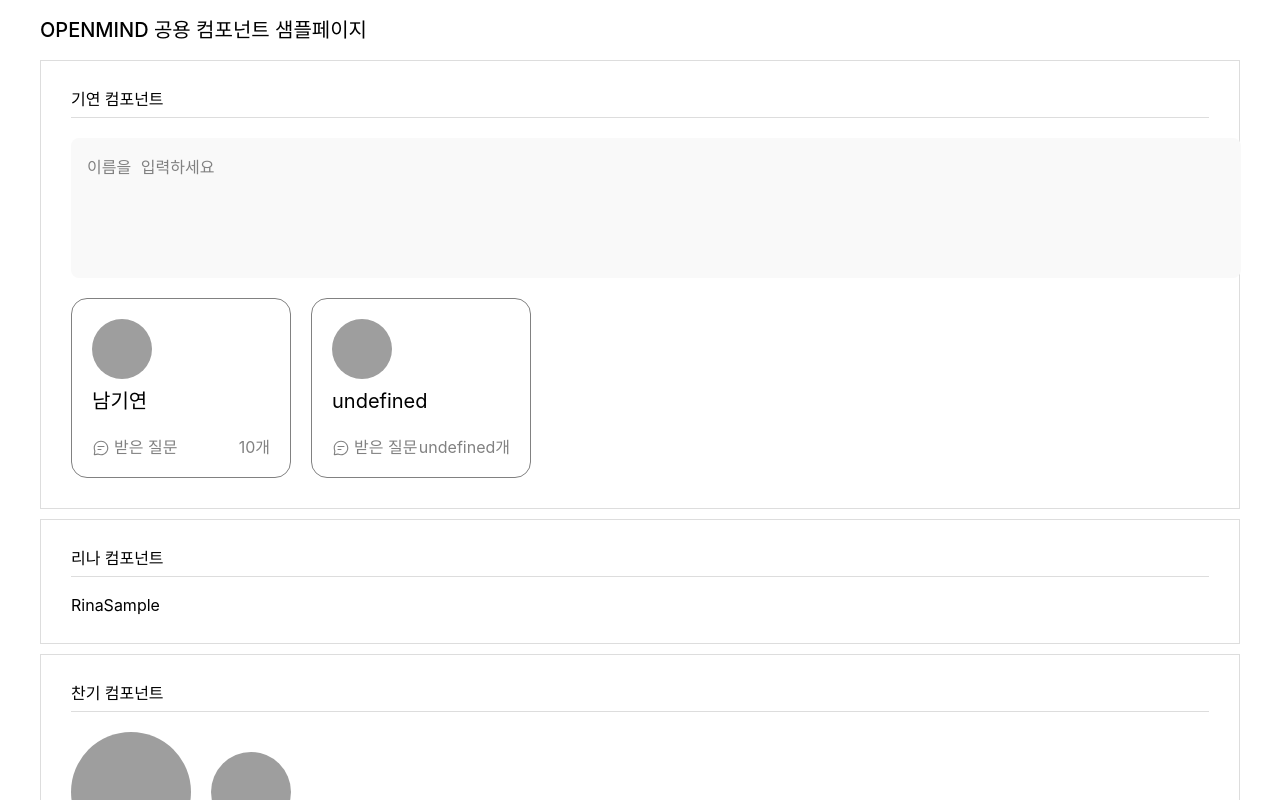
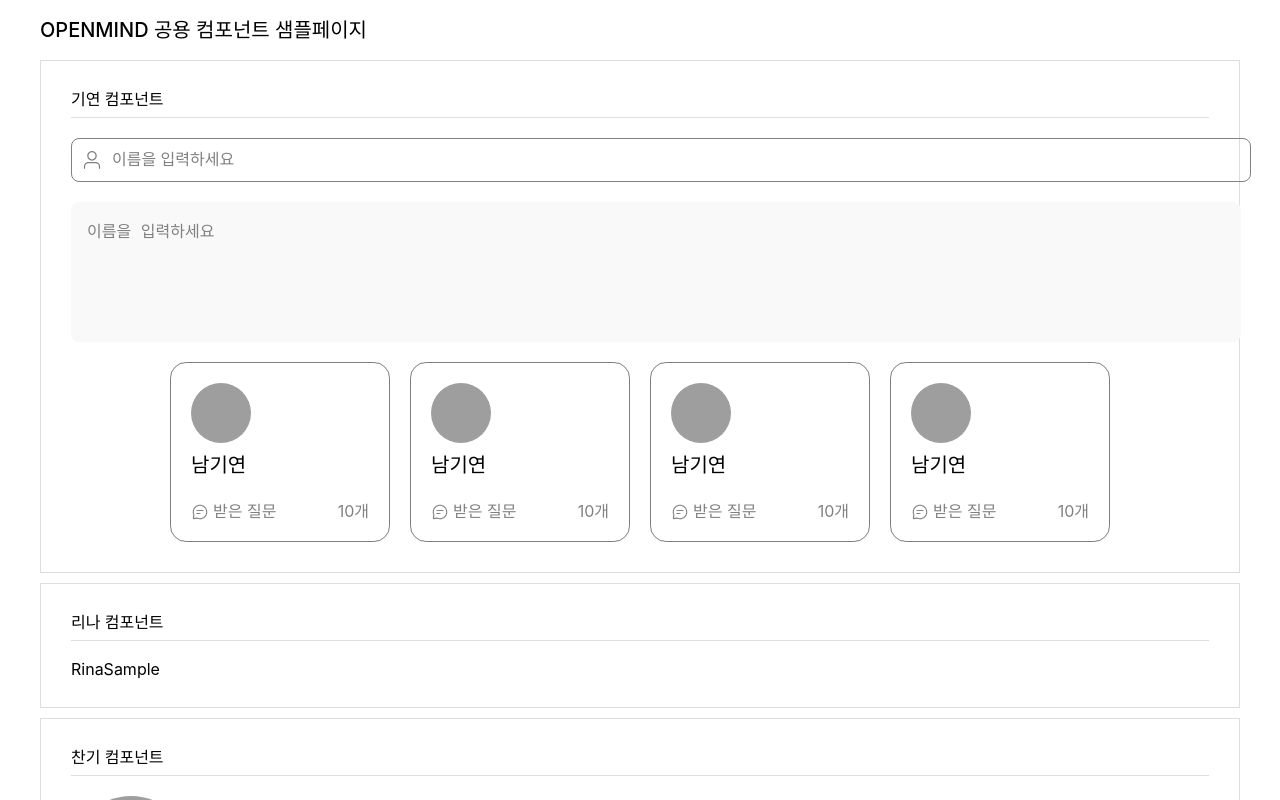
Before and after one commit to sprint12-part2/openmind, a React (Vite) app: page /sample in a window 1280 px wide. Shown: the top 800 px of the page. Built offline with nearby package versions, Linux system fonts and the light colour scheme; grey boxes are pictures that could not be loaded; a web font is replaced by a local one.

Commit message:
Style: UserCard 최소너비css 추가

```diff
--- a/src/components/UserCard/UserCard.module.css
+++ b/src/components/UserCard/UserCard.module.css
@@ -1,5 +1,6 @@
 .card {
   max-width: 22rem;
+  min-width: 18.6rem;
   width: 100%;
   display: flex;
   flex-direction: column;
--- a/src/pages/sample/components/GyeonSample.jsx
+++ b/src/pages/sample/components/GyeonSample.jsx
@@ -6,11 +6,16 @@ import { UserCard } from "@components/UserCard/UserCard";
 export default function GyeonSample() {
   return (
     <div className={styles.container}>
+      <InputField />
       <InputTextarea />
-      <section>
-        <UserCard name={"남기연"} imageSource={undefined} questionCount={"10"} />
-        <UserCard />
-      </section>
+      <div className={styles["section-container"]}>
+        <section className={styles.section}>
+          <UserCard name={"남기연"} imageSource={undefined} questionCount={"10"} />
+          <UserCard name={"남기연"} imageSource={undefined} questionCount={"10"} />
+          <UserCard name={"남기연"} imageSource={undefined} questionCount={"10"} />
+          <UserCard name={"남기연"} imageSource={undefined} questionCount={"10"} />
+        </section>
+      </div>
     </div>
   );
 }
--- a/src/pages/sample/components/GyeonSample.module.css
+++ b/src/pages/sample/components/GyeonSample.module.css
@@ -4,8 +4,9 @@
   gap: 2rem;
 }
 
-.container section {
+.section {
   width: 100%;
   display: flex;
+  justify-content: center;
   gap: 2rem;
 }
```
